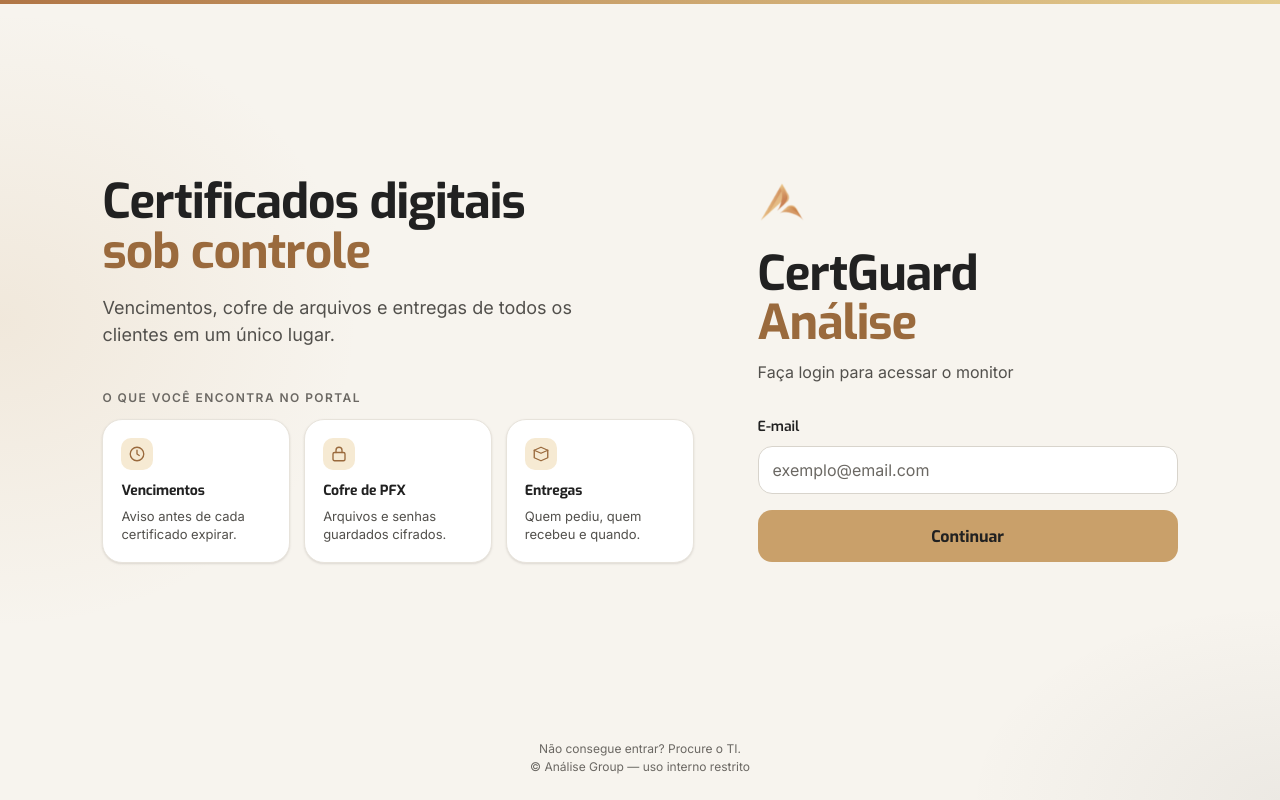
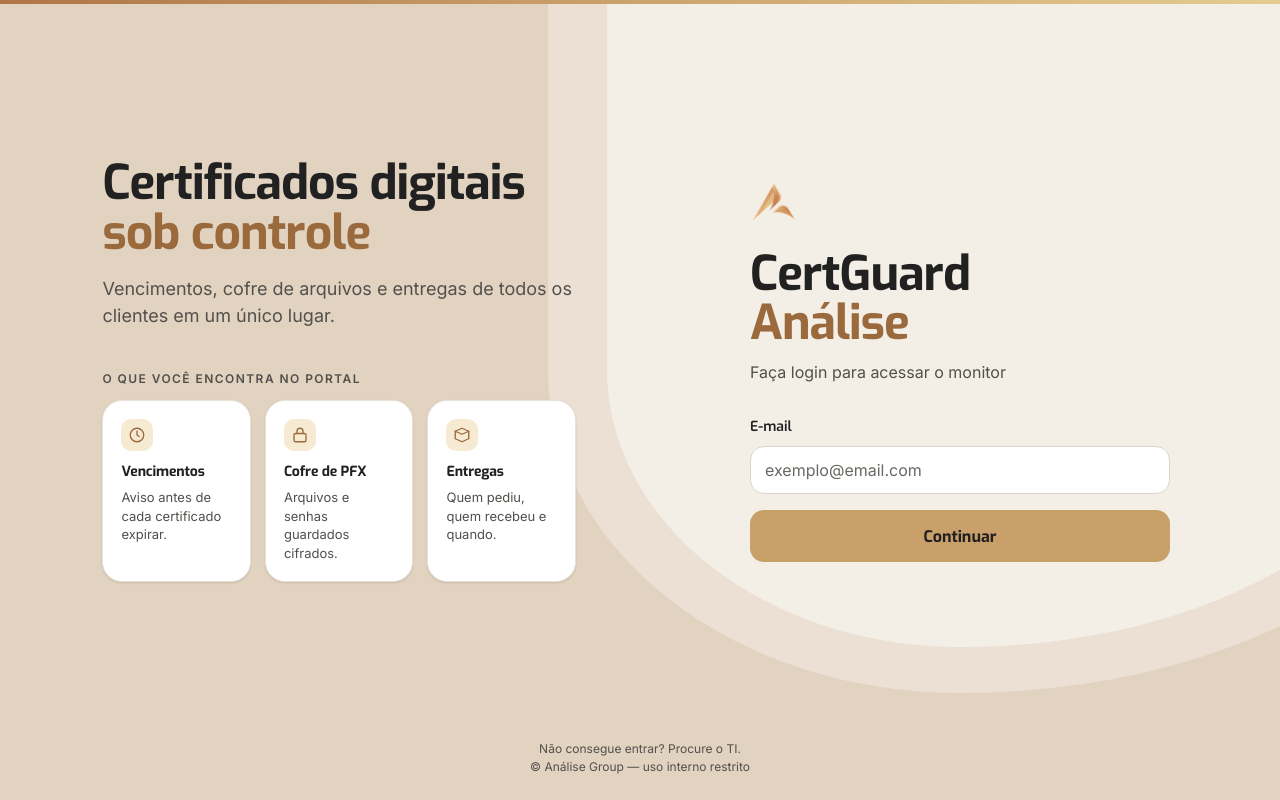
Before and after one commit to roberioanalisecontabil-jpg/robot_cert, a FastAPI app: page /login in a window 1280 px wide. Run offline with FastAPI, Linux system fonts and the light colour scheme; parts of the project's set-up code (start-up, migrations or seed data) failed here and were passed over; some libraries are stand-ins or nearby versions.

Commit message:
feat(login): ondas em volta do formulario (C2 circulo aberto), com celular
Fundo #F3EFE7; ondas #9A6A3D 12% e #C9A783 20% abracam o cartao pela
esquerda e por baixo; painel e rodape sobre a onda. Cartao centrado na
metade direita; ate 900px a pilha de hoje com a onda na margem.

Co-Authored-By: Claude Opus 5.5 <noreply@anthropic.com>

```diff
--- a/templates/login.html
+++ b/templates/login.html
@@ -325,6 +325,75 @@
         .lg-cartao:nth-child(3) { animation-delay: 640ms; }
         /* A senha que aparece no segundo passo entra do mesmo jeito. */
         #grupo-senha:not([hidden]), #view-login > #btn-esqueci:not([hidden]) { animation: lg-sobe 0.4s var(--ease-standard) both; }
+        /* ── Ondas (05/11/2026): clareira aberta em volta do formulário ──
+           A onda cobre a tela inteira menos uma meia-oval em volta do cartão,
+           aberta para cima e para a direita: abraça pela esquerda e por baixo.
+           Quem desenha é o próprio cartão (::before = onda 2, ::after = onda 1)
+           com uma sombra sólida maior que a tela; a forma é medida em relação
+           ao cartão, então acompanha a altura dele (com ou sem o botão da
+           Microsoft). O painel e o rodapé ficam sobre a onda. */
+        body { background-color: #F3EFE7; background-image: none; }
+        /* Sobre a onda o cinza "muted" fica em 3,8:1; o secundário passa de 5:1. */
+        .lg-sobre, .login-rodape { color: var(--text-secondary); }
+        /* overflow-x: clip corta só na horizontal: a forma passa da borda direita
+           sem criar rolagem, e a sombra continua descendo até o rodapé. */
+        .lg-pagina { overflow-x: clip; }
+        .login-card { position: relative; }
+        .login-card::before,
+        .login-card::after {
+            content: "";
+            position: absolute;
+            z-index: -1;
+            pointer-events: none;
+        }
+        .login-card::before { box-shadow: 0 0 0 300vmax rgba(201, 167, 131, .20); }
+        .login-card::after { box-shadow: 0 0 0 300vmax rgba(154, 106, 61, .12); }
+        /* O rodapé fica fora da .lg-pagina: sem subir de camada, a sombra passaria por cima do texto. */
+        .lg-rodape { position: relative; z-index: 1; }
+        @media (min-width: 901px) {
+            /* Duas metades: o painel na da esquerda, o cartão no meio da direita (3/4). */
+            .lg-pagina { grid-template-columns: minmax(0, 1fr) minmax(0, 1fr); gap: 0; padding: 56px 0; }
+            .lg-info { margin: 0 4rem 0 clamp(20px, 8vw, 128px); }
+            .login-card { justify-self: center; width: calc(100% - 40px); max-width: 420px; }
+            /* Raios em % da própria caixa: a curva da esquerda tem 0,84L x 0,72A
+               (L e A = largura e altura do cartão) e contém o canto do cartão. */
+            .login-card::before {
+                top: -200%; right: -60%; bottom: -22%; left: -34%;
+                border-radius: 0 0 56.7% 43.3% / 0 0 22.4% 22.4%;
+            }
+            .login-card::after {
+                top: -200%; right: -75%; bottom: -34%; left: -48%;
+                border-radius: 0 0 56.1% 43.9% / 0 0 25.1% 25.1%;
+            }
+        }
+        @media (min-width: 901px) and (max-width: 1199px) {
+            /* Metade esquerda estreita: a borda chega mais perto do cartão (0,18L em
+               vez de 0,34L) e desce um pouco mais, para o canto continuar dentro. */
+            .login-card::before {
+                right: -60%; bottom: -30%; left: -18%;
+                border-radius: 0 0 52.8% 47.2% / 0 0 21.8% 21.8%;
+            }
+            .login-card::after {
+                right: -75%; bottom: -38%; left: -28%;
+                border-radius: 0 0 51.7% 48.3% / 0 0 24.9% 24.9%;
+            }
+        }
+        @media (max-width: 900px) {
+            /* Pilha: formulário em cima, painel embaixo. A onda é uma tira na
+               margem esquerda que faz a curva por baixo do cartão e segue até a
+               borda direita; o painel e o rodapé, abaixo, ficam sobre ela.
+               O vão entre cartão e painel cresce de 48 para 60px para a curva
+               (raio 80px) passar inteira antes do painel. */
+            .lg-pagina { gap: 60px; }
+            .login-card::before {
+                top: -100vh; right: -100vw; bottom: -52px; left: -6px;
+                border-bottom-left-radius: 80px;
+            }
+            .login-card::after {
+                top: -100vh; right: -100vw; bottom: -56px; left: -10px;
+                border-bottom-left-radius: 90px;
+            }
+        }
     </style>
 </head>
 <body>
```
